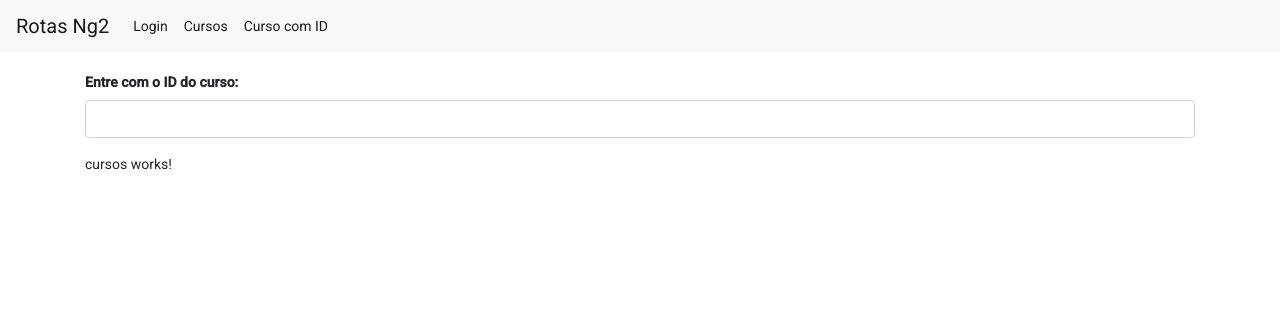
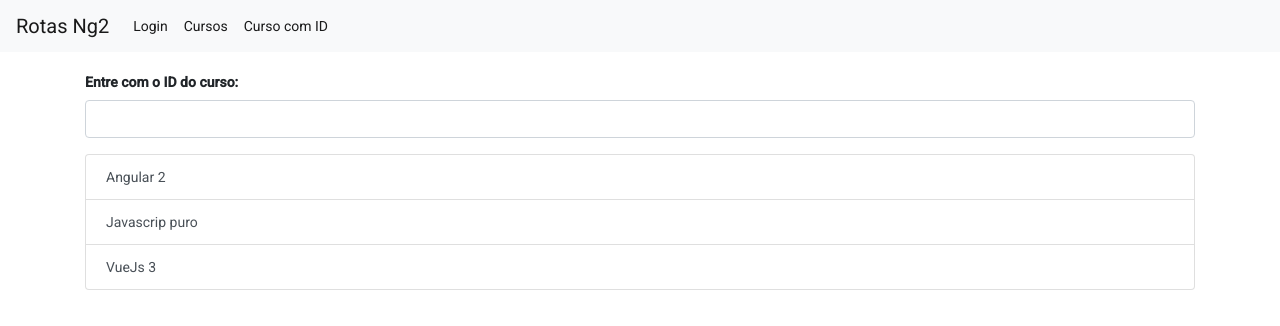
Before and after one commit to felipegueller/angular-2-loiane, an Angular app in the folder 07-rotas/: page /cursos in a window 1280 px wide. Shown: the top 326 px of the page. Built offline with nearby package versions, Linux system fonts and the light colour scheme.

Commit message:
feat: addin the logic to sho the courses list

```diff
--- a/07-rotas/src/app/cursos/cursos.component.html
+++ b/07-rotas/src/app/cursos/cursos.component.html
@@ -1 +1,10 @@
-<p>cursos works!</p>
+<div class="list-group">
+  <a
+    *ngFor="let curso of cursos"
+    class="list-group-item list-group-item-action"
+    aria-current="true"
+    [routerLink]="['/curso', curso.id]"
+  >
+    {{ curso.name }}
+  </a>
+</div>
--- a/07-rotas/src/app/cursos/cursos.component.ts
+++ b/07-rotas/src/app/cursos/cursos.component.ts
@@ -1,4 +1,5 @@
 import { Component, OnInit } from '@angular/core';
+import { CursosService } from './cursos.service';
 
 @Component({
   selector: 'app-cursos',
@@ -6,10 +7,13 @@ import { Component, OnInit } from '@angular/core';
   styleUrls: ['./cursos.component.css']
 })
 export class CursosComponent implements OnInit {
+  cursos!: any;
 
-  constructor() { }
+  constructor(private cursosService: CursosService) { }
 
   ngOnInit(): void {
+    this.cursos = this.cursosService.getCursos()
+    console.log(this.cursos)
   }
 
 }
```
